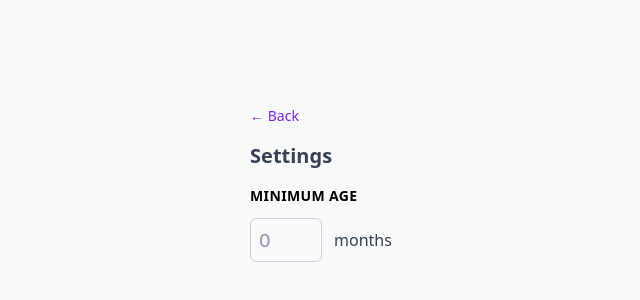
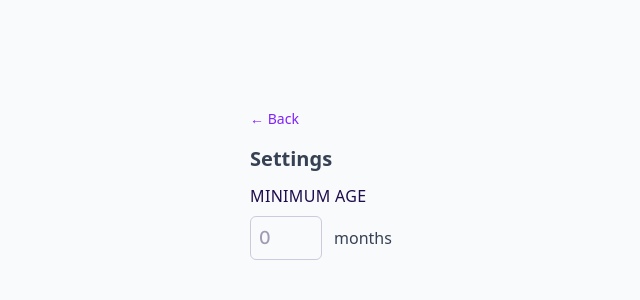
Before and after one commit to alex-mextner/front-task-react, a React (Vite) app: page /settings in a window 1280 px wide. Shown: the part 216-516 px from the top of the page, without its empty margins (319-959 px from the left). Built offline with nearby package versions, Linux system fonts and the light colour scheme; a web font is replaced by a local one.

Commit message:
fix(numeric-input): stop first-digit clipping by keeping border thickness stable on focus

```diff
--- a/src/assets/base.css
+++ b/src/assets/base.css
@@ -36,13 +36,11 @@
   opacity: 0.4;
 }
 
-/* Use outline (no layout impact) for the focused 0.5px thickness bump.
-   border-width change would shift content by 0.5px and clip the first glyph
-   on subpixel-rendered displays. */
+/* Focus: only color changes. Keeping border-width and padding stable across
+   states avoids layout shift and the first-digit clipping that can appear
+   during field-sizing reflow. */
 .numeric-input:focus,
 .numeric-input:focus-visible {
   border-color: var(--color-primary-soft);
-  outline: 0.5px solid var(--color-primary-soft);
-  outline-offset: -0.5px;
   caret-color: var(--color-primary);
 }
--- a/src/views/PersonEdit.tsx
+++ b/src/views/PersonEdit.tsx
@@ -40,7 +40,7 @@ export default function PersonEdit() {
         <div className="flex flex-col gap-3">
           <label
             htmlFor="hours-input"
-            className="block text-sm tracking-wide text-gray-700 group-focus-within:text-violet-700"
+            className="block text-base leading-[15px] tracking-[0.02em] text-[var(--color-text-primary)] group-focus-within:text-[var(--color-primary)]"
             style={{ fontFamily: 'var(--font-display)' }}
           >
             {person.name.toUpperCase()} IS
--- a/src/views/Settings.tsx
+++ b/src/views/Settings.tsx
@@ -17,7 +17,7 @@ export default function Settings() {
       <div className="flex flex-col gap-3">
         <label
           htmlFor="min-age-input"
-          className="block text-sm font-bold tracking-wide"
+          className="block text-base leading-[15px] tracking-[0.02em] text-[var(--color-text-primary)]"
           style={{ fontFamily: 'var(--font-display)' }}
         >
           MINIMUM AGE
```
